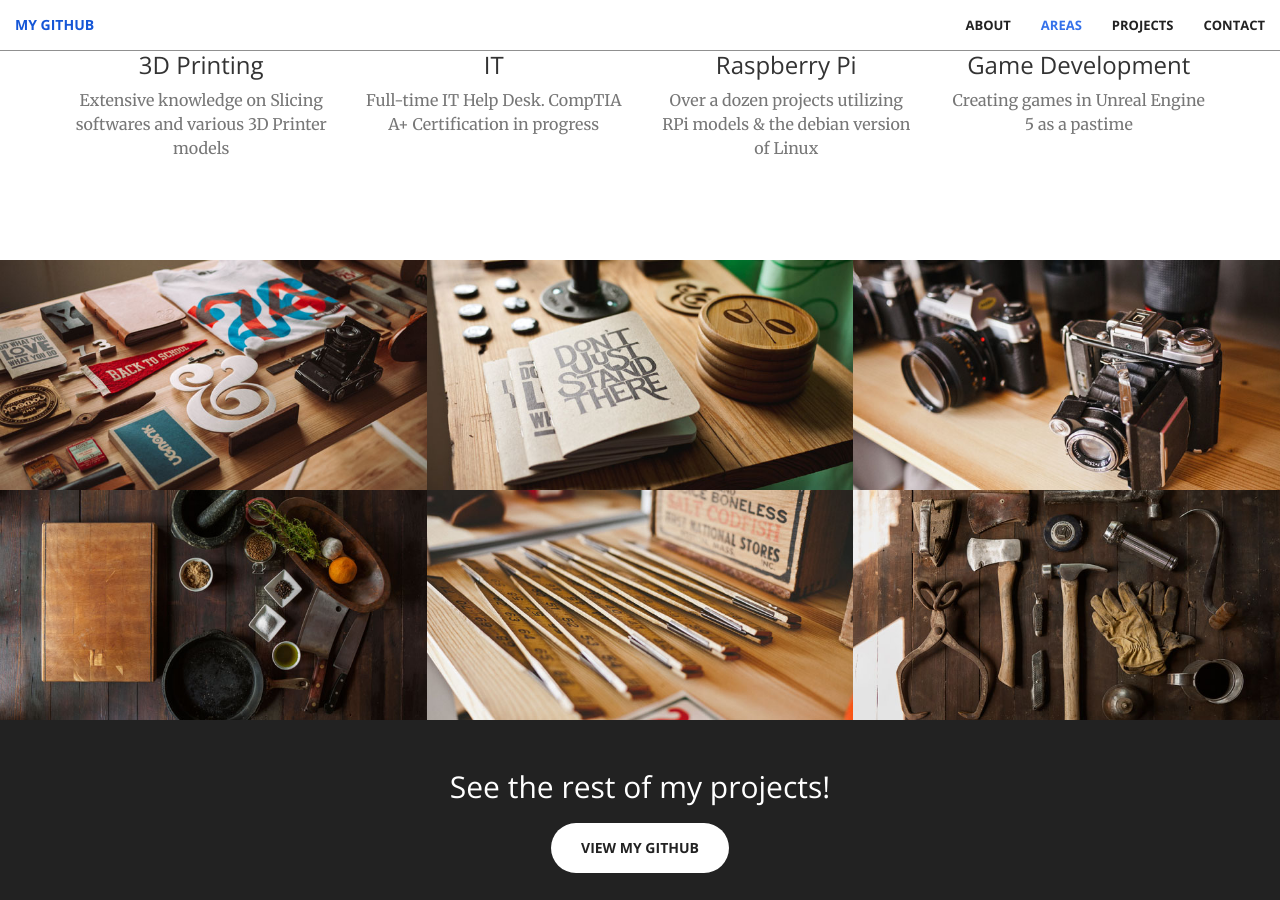
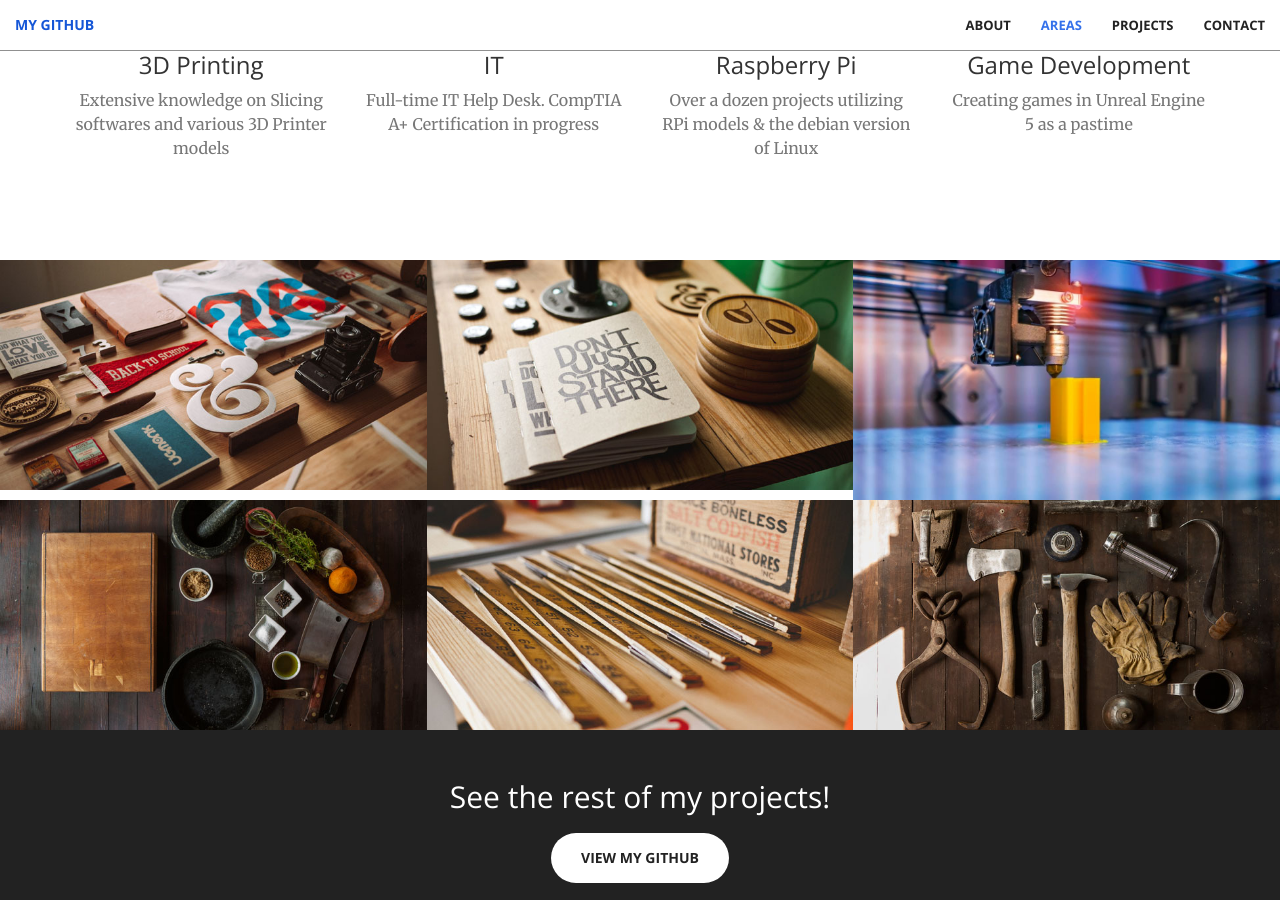
Before and after one commit to Mikeymac02/Mikeymac02.github.io, a Jekyll site: the page built from index.html, in a window 1280 px wide and 900 px high, scrolled down 1464 px. Built offline with Jekyll 4.4.1, drawn with Linux system fonts in a browser that asks for light colours.

Commit message:
Update portfolio.html

```diff
--- a/_includes/portfolio.html
+++ b/_includes/portfolio.html
@@ -33,7 +33,7 @@
             </div>
             <div class="col-lg-4 col-sm-6">
                 <a href="#" class="portfolio-box">
-                    <img src="img/portfolio/3.jpg" class="img-responsive" alt="">
+                    <img src="img/portfolio/3dPrint.jpeg" class="img-responsive" alt="">
                     <div class="portfolio-box-caption">
                         <div class="portfolio-box-caption-content">
                             <div class="project-category text-faded">
```
